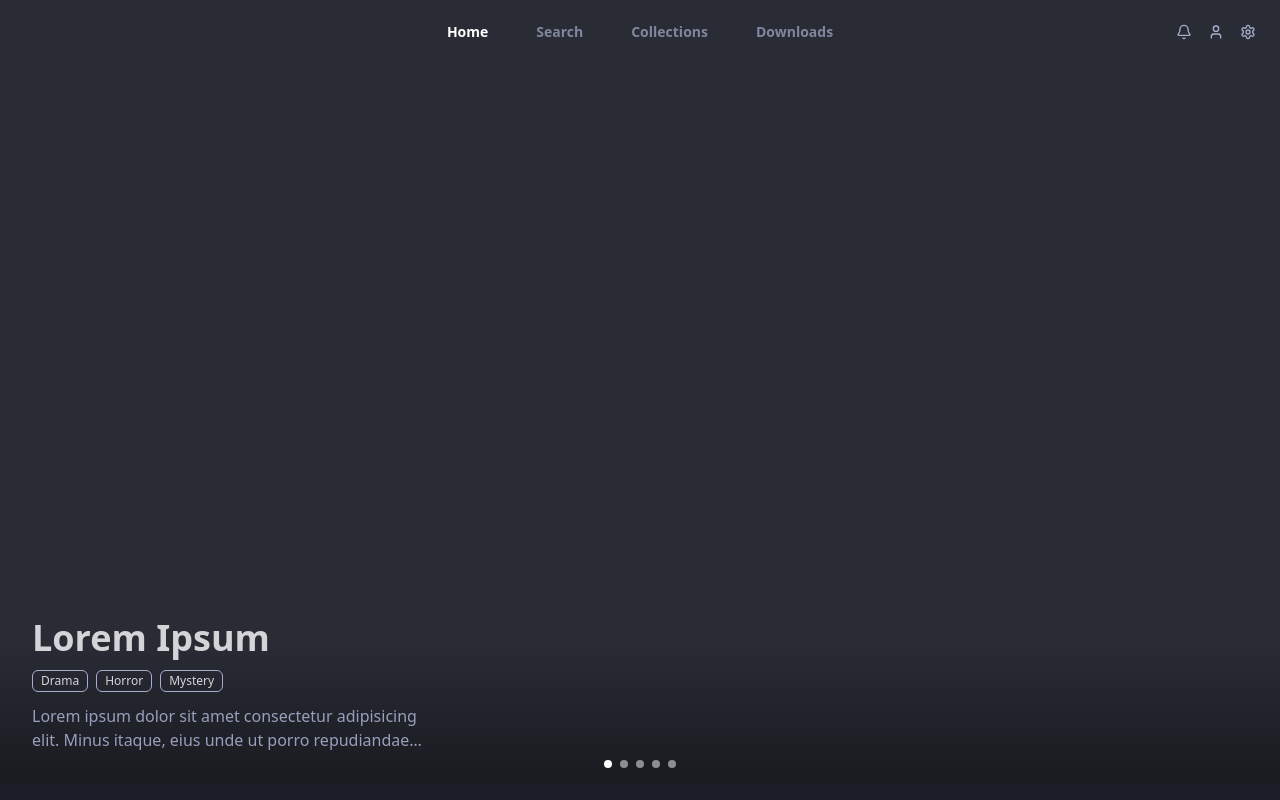
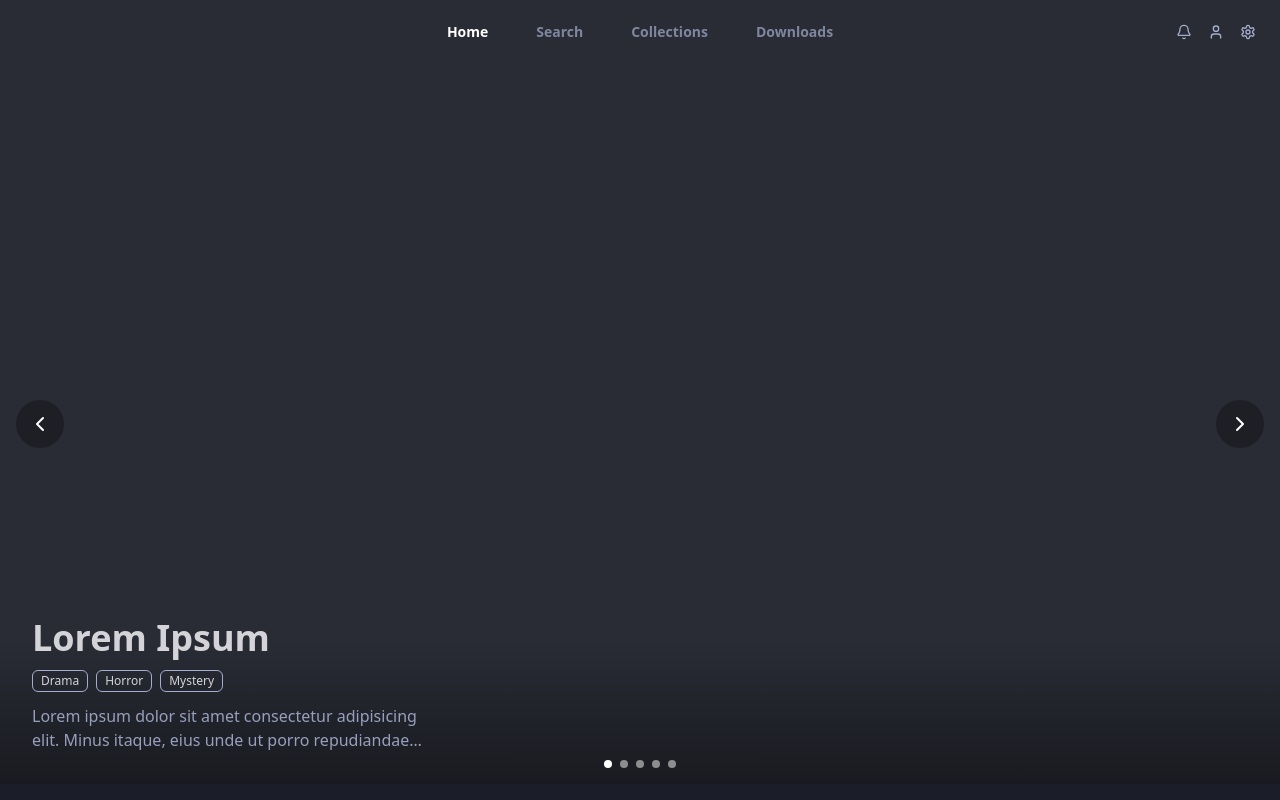
Before and after one commit to yerovyespitia/seijaku, a React (Vite) app: page / in a window 1280 px wide. Shown: the top 800 px of the page. Built offline with nearby package versions, Linux system fonts and the light colour scheme.

Commit message:
refactor: move categories to Badges and add arrow buttons

```diff
--- a/src/components/Hero.tsx
+++ b/src/components/Hero.tsx
@@ -1,24 +1,17 @@
 import { useState } from 'react'
+import { ChevronLeft, ChevronRight } from 'lucide-react'
+import { Badges } from './Badges'
 
 export const Hero = () => {
   const [currentVideo, setCurrentVideo] = useState(0)
+  const categories = ['Drama', 'Horror', 'Mystery']
 
   return (
     <section className='relative bg-sd aspect-video'>
       <div className='absolute bottom-0 left-0 right-0 bg-gradient-to-t from-black/40 to-transparent h-1/5 flex items-center justify-center'></div>
       <div className='absolute bottom-8 left-8 right-8'>
         <h2 className='text-4xl font-bold text-zinc-300 mb-3'>Lorem Ipsum</h2>
-        <div className='flex items-center gap-2'>
-          <p className='border border-txtGray rounded-md w-fit px-2 py-0.5 text-xs mb-3'>
-            Drama
-          </p>
-          <p className='border border-txtGray rounded-md w-fit px-2 py-0.5 text-xs mb-3'>
-            Horror
-          </p>
-          <p className='border border-txtGray rounded-md w-fit px-2 py-0.5 text-xs mb-3'>
-            Mystery
-          </p>
-        </div>
+        <Badges categories={categories} />
         <p className='text-txtGray/90 w-1/3 line-clamp-2'>
           Lorem ipsum dolor sit amet consectetur adipisicing elit. Minus itaque,
           eius unde ut porro repudiandae nobis repellat, excepturi
@@ -26,6 +19,18 @@ export const Hero = () => {
           illum autem culpa?
         </p>
       </div>
+      <button
+        className='absolute left-4 top-1/2 transform -translate-y-1/2 bg-black/30 bg-opacity-50 text-white p-3 rounded-full hover:bg-opacity-75 transition-all duration-300'
+        aria-label='Previous video'
+      >
+        <ChevronLeft className='w-6 h-6' />
+      </button>
+      <button
+        className='absolute right-4 top-1/2 transform -translate-y-1/2 bg-black/30 bg-opacity-50 text-white p-3 rounded-full hover:bg-opacity-75 transition-all duration-300'
+        aria-label='Next video'
+      >
+        <ChevronRight className='w-6 h-6' />
+      </button>
       <div className='absolute bottom-4 left-0 right-0 flex justify-center space-x-2'>
         {Array.from({ length: 5 }).map((_, index) => (
           <button
```
